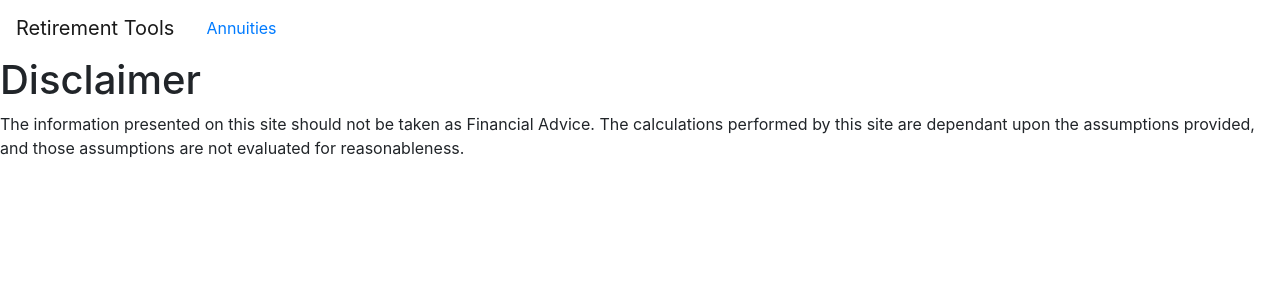
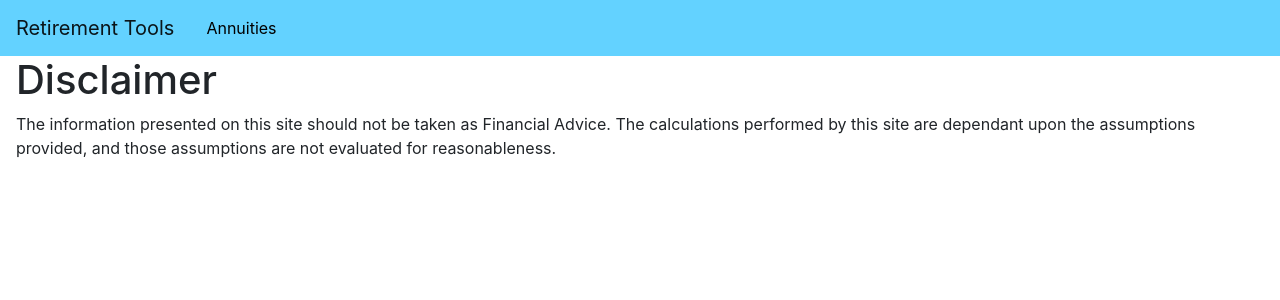
Before and after one commit to luckyswims/retirement-tools-client, a React app: page / in a window 1280 px wide. Shown: the top 300 px of the page. Built offline with nearby package versions, Linux system fonts and the light colour scheme.

Commit message:
Updated styling
Added a main element to contain the non-header components
Added a configuration file for the sass linter
Added css to add some color to the page and update the layout of the
form

```diff
--- a/src/components/App/App.js
+++ b/src/components/App/App.js
@@ -9,6 +9,7 @@ const App = () => {
   return (
     <Fragment>
       <Header />
+      <main>
         <Switch>
           <Route path="/annuity">
             <Annuities />
@@ -17,6 +18,7 @@ const App = () => {
             <Home />
           </Route>
         </Switch>
+      </main>
     </Fragment>
   )
 }
--- a/src/index.scss
+++ b/src/index.scss
@@ -1 +1,35 @@
-@import '~bootstrap/scss/bootstrap'
+@import '~bootstrap/scss/bootstrap';
+
+$accent-color: #63d2ff;
+$button-color: #2081c3;
+$text-color: #000;
+
+nav {
+  background-color: $accent-color;
+
+  a {
+    color: $text-color;
+  }
+}
+
+main {
+  margin: 0 1rem;
+}
+
+h2 {
+  margin: 1rem 0;
+}
+
+.form-label {
+  width: 10rem;
+}
+
+.form-control {
+  display: inline;
+  width: 8rem;
+}
+
+.btn-primary {
+  background-color: $button-color;
+  border-color: $button-color;
+}
```
Also changed, not shown: .sass-lint.yml (added). Lines whose indentation alone changed are shown as unchanged.
